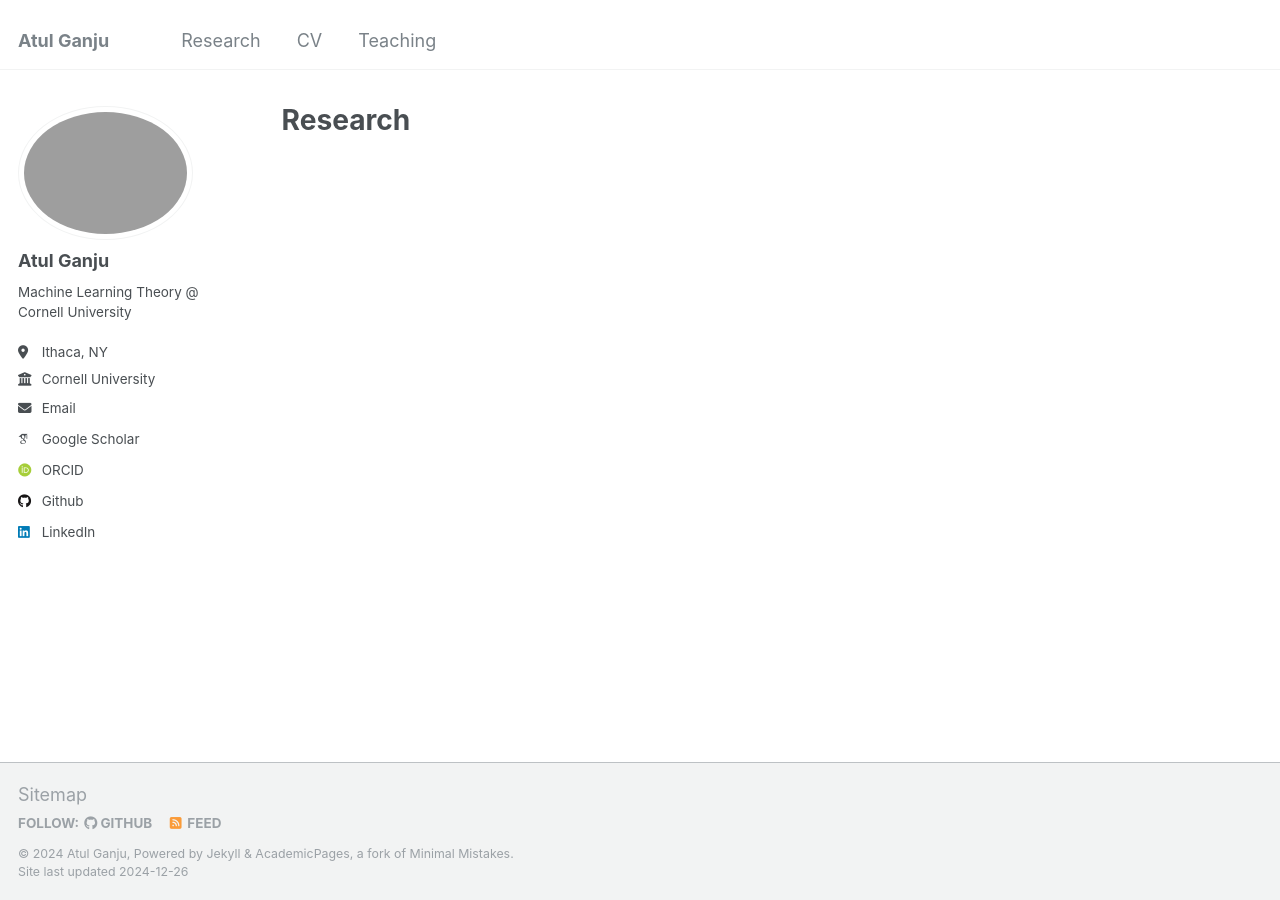
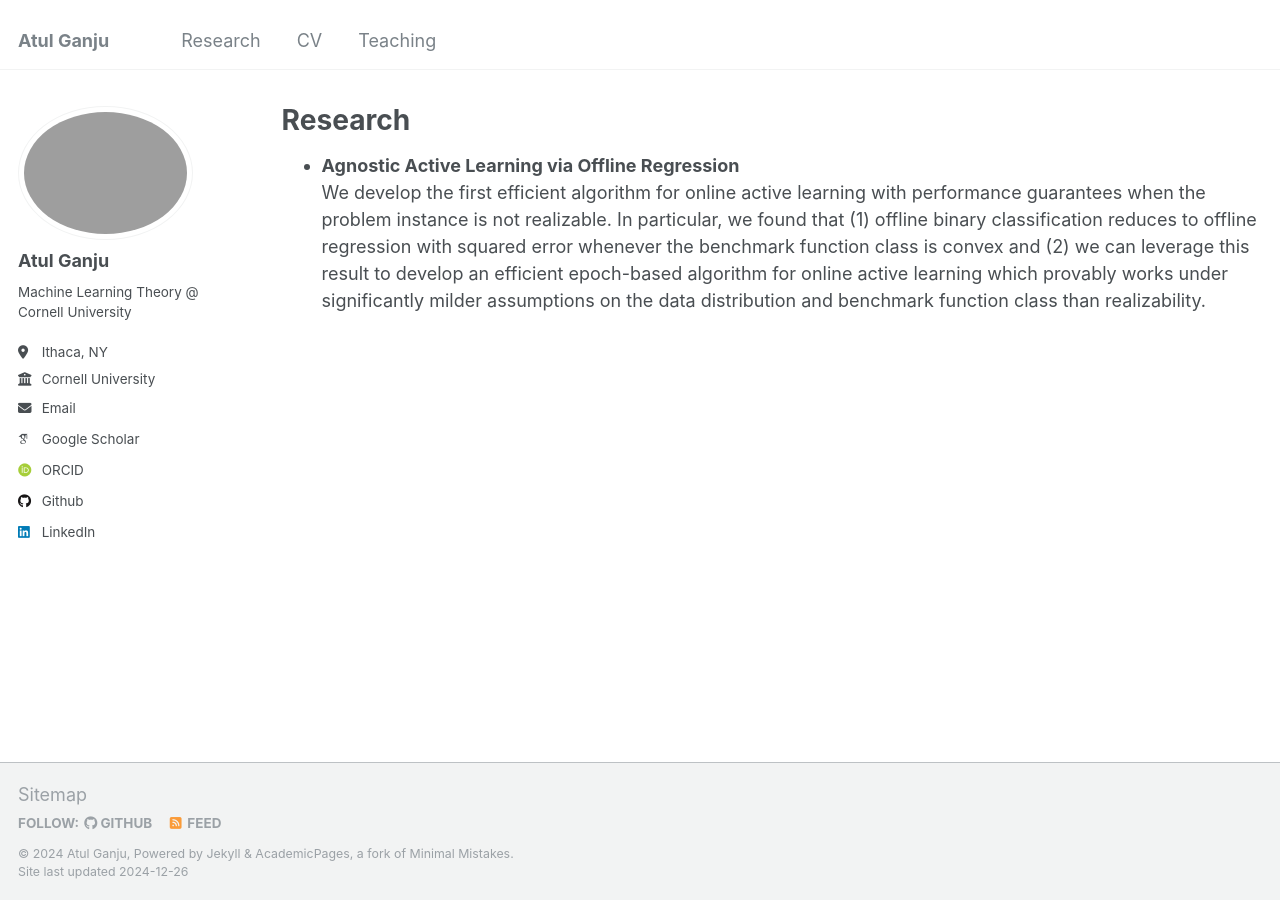
Before and after one commit to atulganju/atulganju.github.io, a Jekyll site: the page built from _pages/research.md, in a window 1280 px wide. Built offline with Jekyll 4.4.1, drawn with Linux system fonts in a browser that asks for light colours; some web fonts are replaced.

Commit message:
Update research.md two sentences about active learning in research tab

```diff
--- a/_pages/research.md
+++ b/_pages/research.md
@@ -4,3 +4,6 @@ title: "Research"
 permalink: /research/
 author_profile: true
 ---
+
+* **Agnostic Active Learning via Offline Regression**\
+  We develop the first efficient algorithm for online active learning with performance guarantees when the problem instance is not realizable. In particular, we found that (1) offline binary classification reduces to offline regression with squared error whenever the benchmark function class is convex and (2) we can leverage this result to develop an efficient epoch-based algorithm for online active learning which provably works under significantly milder assumptions on the data distribution and benchmark function class than realizability.
```
